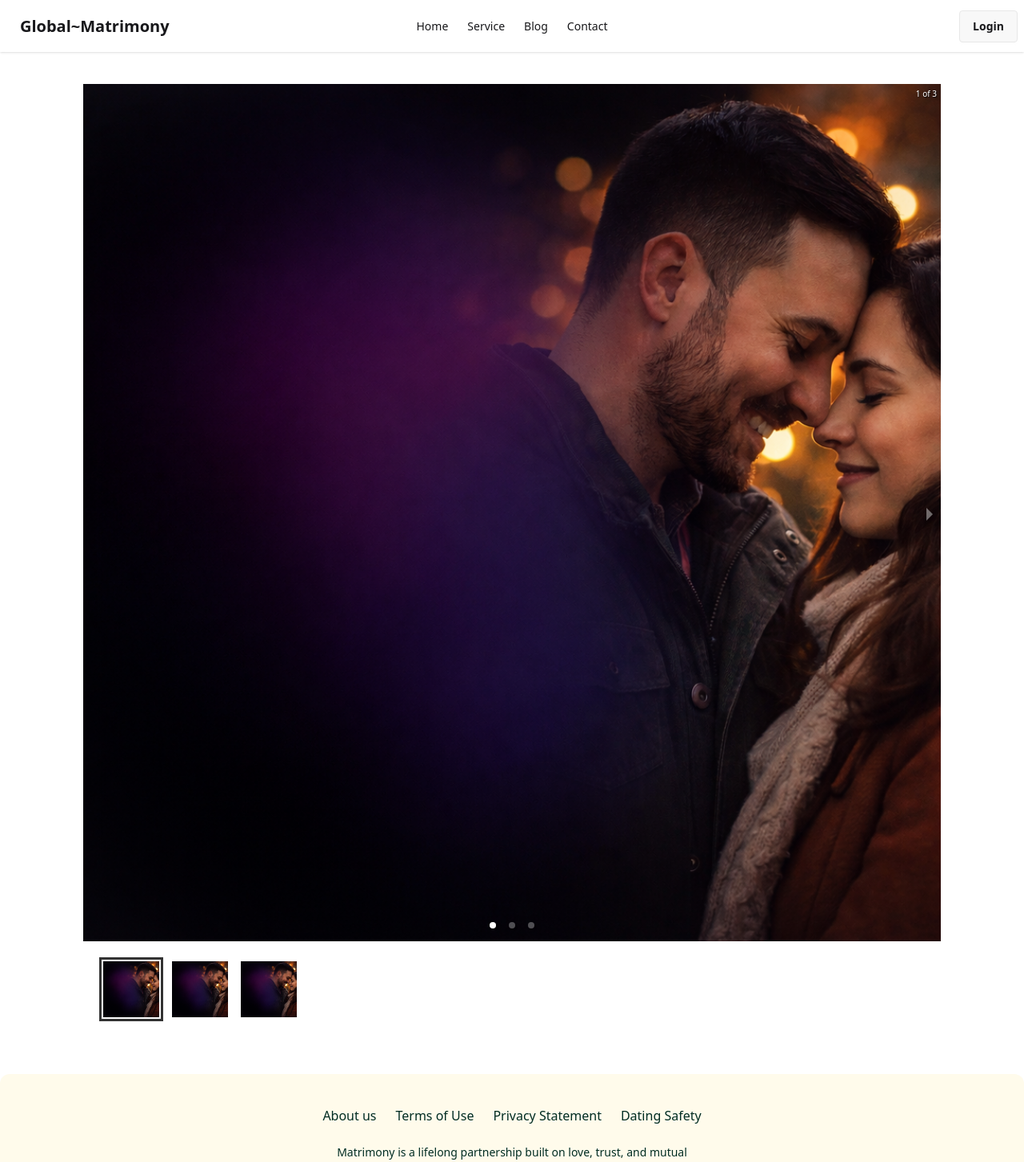
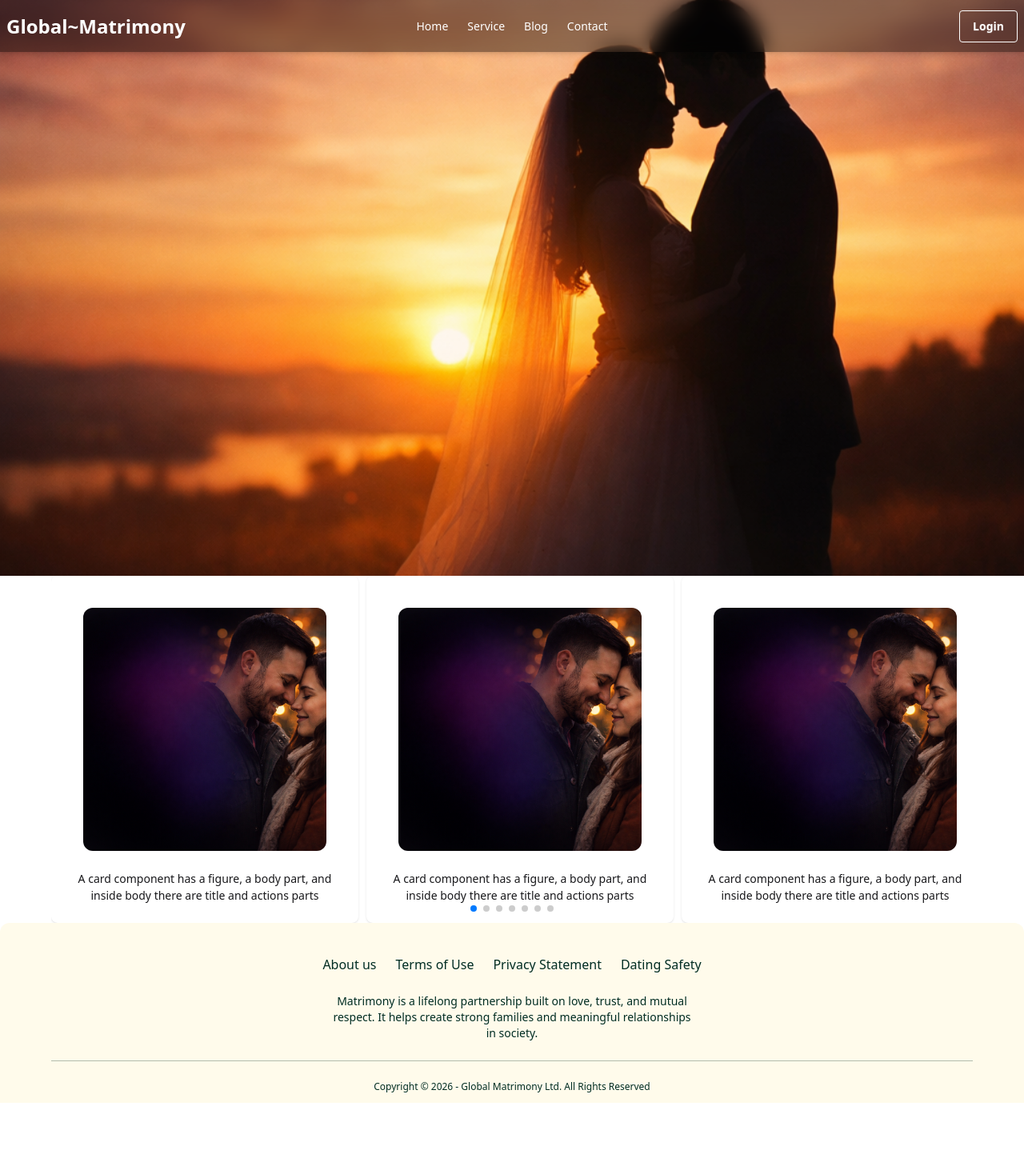
Before and after one commit to MH-liton-360/matrimony, a React (Vite) app: page /home in a window 1280 px wide. Shown: the top 1453 px of the page at 80% size. After the commit the page ends 1379 px from the top, so only its background shows below. Built offline with nearby package versions, Linux system fonts and the light colour scheme.

Commit message:
Finally alomost navbar size done

```diff
--- a/src/Components/Banner.jsx
+++ b/src/Components/Banner.jsx
@@ -1,25 +1,13 @@
-// import bannerImg from '../assets/Banner/banner.png'
-
-import "react-responsive-carousel/lib/styles/carousel.min.css";
-import { Carousel } from 'react-responsive-carousel';
-
-import img01 from '../assets/bg-image/Warm embrace under golden lights.png'
+import bannerImg from '../assets/Banner/banner.png'
 
 const Banner = () => {
     return (
-        <div>
-            <Carousel>
-                <div>
-                    <img src={img01} />
-                </div>
-                <div>
-                    <img src={img01} />
-                </div>
-                <div>
-                    <img src={img01} />
-                </div>
-
-            </Carousel>
+        <div className='overflow-hidden'>
+            <img
+                className='w-full lg:h-180 object-cover'
+                src={bannerImg}
+                alt="Banner"
+            />
         </div>
     );
 };
--- /dev/null
+++ b/src/Components/Success_Story.jsx
@@ -0,0 +1,178 @@
+import slide01 from '../assets/bg-image/Warm embrace under golden lights.png'
+
+
+// Import Swiper React components
+import { Swiper, SwiperSlide } from 'swiper/react';
+// import required modules
+import { Pagination } from 'swiper/modules';
+
+// Import Swiper styles
+import 'swiper/css';
+import 'swiper/css/pagination';
+
+const Success_Story = () => {
+    return (
+        <div className="">
+            <Swiper
+                slidesPerView={3}
+                spaceBetween={30}
+                pagination={{
+                    clickable: true,
+                }}
+                modules={[Pagination]}
+                className="mySwiper"
+            >
+
+                {/* Slide Start Now Here!  */}
+
+                {/* Swiper slide 01  */}
+                <SwiperSlide>
+                    <div className="card bg-base-100 w-96 shadow-sm">
+                        <figure className="px-10 pt-10">
+                            <img
+                                src={slide01}
+                                alt="Shoes"
+                                className="rounded-xl" />
+                        </figure>
+                        <div className="card-body items-center text-center">
+                            <p>A card component has a figure, a body part, and inside body there are title and actions parts</p>
+
+                        </div>
+                    </div>
+                </SwiperSlide>
+
+                {/* Swiper slide 02  */}
+                <SwiperSlide>
+                    <div className="card bg-base-100 w-96 shadow-sm">
+                        <figure className="px-10 pt-10">
+                            <img
+                                src={slide01}
+                                alt="Shoes"
+                                className="rounded-xl" />
+                        </figure>
+                        <div className="card-body items-center text-center">
+                            <p>A card component has a figure, a body part, and inside body there are title and actions parts</p>
+
+                        </div>
+                    </div>
+                </SwiperSlide>
+
+                {/* Swiper slide 03  */}
+                <SwiperSlide>
+                    <div className="card bg-base-100 w-96 shadow-sm">
+                        <figure className="px-10 pt-10">
+                            <img
+                                src={slide01}
+                                alt="Shoes"
+                                className="rounded-xl" />
+                        </figure>
+                        <div className="card-body items-center text-center">
+                            <p>A card component has a figure, a body part, and inside body there are title and actions parts</p>
+
+                        </div>
+                    </div>
+                </SwiperSlide>
+
+                {/* Swiper slide 04  */}
+                <SwiperSlide>
+                    <div className="card bg-base-100 w-96 shadow-sm">
+                        <figure className="px-10 pt-10">
+                            <img
+                                src={slide01}
+                                alt="Shoes"
+                                className="rounded-xl" />
+                        </figure>
+                        <div className="card-body items-center text-center">
+                            <p>A card component has a figure, a body part, and inside body there are title and actions parts</p>
+
+                        </div>
+                    </div>
+                </SwiperSlide>
+
+                {/* Swiper slide 05  */}
+                <SwiperSlide>
+                    <div className="card bg-base-100 w-96 shadow-sm">
+                        <figure className="px-10 pt-10">
+                            <img
+                                src={slide01}
+                                alt="Shoes"
+                                className="rounded-xl" />
+                        </figure>
+                        <div className="card-body items-center text-center">
+                            <p>A card component has a figure, a body part, and inside body there are title and actions parts</p>
+
+                        </div>
+                    </div>
+                </SwiperSlide>
+
+                {/* Swiper slide 06  */}
+                <SwiperSlide>
+                    <div className="card bg-base-100 w-96 shadow-sm">
+                        <figure className="px-10 pt-10">
+                            <img
+                                src={slide01}
+                                alt="Shoes"
+                                className="rounded-xl" />
+                        </figure>
+                        <div className="card-body items-center text-center">
+                            <p>A card component has a figure, a body part, and inside body there are title and actions parts</p>
+
+                        </div>
+                    </div>
+                </SwiperSlide>
+
+                {/* Swiper slide 07  */}
+                <SwiperSlide>
+                    <div className="card bg-base-100 w-96 shadow-sm">
+                        <figure className="px-10 pt-10">
+                            <img
+                                src={slide01}
+                                alt="Shoes"
+                                className="rounded-xl" />
+                        </figure>
+                        <div className="card-body items-center text-center">
+                            <p>A card component has a figure, a body part, and inside body there are title and actions parts</p>
+
+                        </div>
+                    </div>
+                </SwiperSlide>
+                {/* Swiper slide 08  */}
+                <SwiperSlide>
+                    <div className="card bg-base-100 w-96 shadow-sm">
+                        <figure className="px-10 pt-10">
+                            <img
+                                src={slide01}
+                                alt="Shoes"
+                                className="rounded-xl" />
+                        </figure>
+                        <div className="card-body items-center text-center">
+                            <p>A card component has a figure, a body part, and inside body there are title and actions parts</p>
+
+                        </div>
+                    </div>
+                </SwiperSlide>
+                {/* Swiper slide 09  */}
+                <SwiperSlide>
+                    <div className="card bg-base-100 w-96 shadow-sm">
+                        <figure className="px-10 pt-10">
+                            <img
+                                src={slide01}
+                                alt="Shoes"
+                                className="rounded-xl" />
+                        </figure>
+                        <div className="card-body items-center text-center">
+                            <p>A card component has a figure, a body part, and inside body there are title and actions parts</p>
+
+                        </div>
+                    </div>
+                </SwiperSlide>
+
+
+            </Swiper>
+
+        </div>
+
+    );
+};
+
+export default Success_Story;
--- a/src/pages/Home.jsx
+++ b/src/pages/Home.jsx
@@ -1,4 +1,5 @@
 import Banner from "../Components/Banner";
+import Success_Story from "../Components/Success_Story";
 import Navbar from "../shared/Navbar";
 
 
@@ -8,11 +9,13 @@ const Home = () => {
             {/* Navbar  */}
             <Navbar></Navbar>
 
+            {/* Banner  */}
+            <Banner></Banner>
 
-            <div className="max-w-6xl mx-auto p-10">
+            <div className="max-w-6xl mx-auto">
 
-                {/* Banner  */}
-                <Banner></Banner>
+                {/* Success-Story  */}
+                <Success_Story></Success_Story>
 
             </div>
         </div>
--- a/src/shared/Navbar.jsx
+++ b/src/shared/Navbar.jsx
@@ -1,26 +1,27 @@
-
 const Navbar = () => {
 
     const navOptions = <>
-        <li><a>Home</a></li>
-        <li><a>Service</a></li>
-        <li><a>Blog</a></li>
-        <li><a>Contact</a></li>
+        <li><a className="hover:text-yellow-400 transition-colors">Home</a></li>
+        <li><a className="hover:text-yellow-400 transition-colors">Service</a></li>
+        <li><a className="hover:text-yellow-400 transition-colors">Blog</a></li>
+        <li><a className="hover:text-yellow-400 transition-colors">Contact</a></li>
+    </>
 
-    </>
     return (
+        <section>
+            <div className="navbar fixed z-10 w-full bg-black/40 backdrop-blur-md text-white shadow-md">
 
-        < section >
-            <div className="navbar bg-base-100 shadow-sm">
                 <div className="navbar-start">
                     <div className="dropdown">
-                        <div tabIndex={0} role="button" className="btn btn-ghost lg:hidden">
-                            <svg xmlns="http://www.w3.org/2000/svg" className="h-5 w-5" fill="none" viewBox="0 0 24 24" stroke="currentColor"> <path strokeLinecap="round" strokeLinejoin="round" strokeWidth="2" d="M4 6h16M4 12h8m-8 6h16" /> </svg>
+                        <div tabIndex={0} role="button" className="btn btn-ghost lg:hidden text-white">
+                            <svg xmlns="http://www.w3.org/2000/svg" className="h-5 w-5" fill="none" viewBox="0 0 24 24" stroke="currentColor">
+                                <path strokeLinecap="round" strokeLinejoin="round" strokeWidth="2" d="M4 6h16M4 12h8m-8 6h16" />
+                            </svg>
                         </div>
 
                         <ul
                             tabIndex="-1"
-                            className="menu menu-sm dropdown-content bg-base-100 rounded-box z-1 mt-3 w-52 p-2 shadow">
+                            className="menu menu-sm dropdown-content bg-black/70 backdrop-blur-md rounded-box mt-3 w-52 p-2 shadow">
 
                             {navOptions}
 
@@ -28,24 +29,22 @@ const Navbar = () => {
 
                     </div>
 
-                    <a className="btn btn-ghost text-xl">Global~Matrimony</a>
-
+                    <a className="text-2xl font-bold text-white hover:text-amber-400 transition-colors">
+                        Global~Matrimony
+                    </a>
                 </div>
 
                 <div className="navbar-center hidden lg:flex">
                     <ul className="menu menu-horizontal px-1">
-
                         {navOptions}
-
                     </ul>
                 </div>
 
                 <div className="navbar-end">
-                    <a className="btn">Login</a>
+                    <a className="btn btn-outline text-white border-white hover:bg-yellow-400 hover:border-yellow-400 hover:text-black">Login</a>
                 </div>
-
             </div>
-        </section >
+        </section>
     );
 };
 
```
